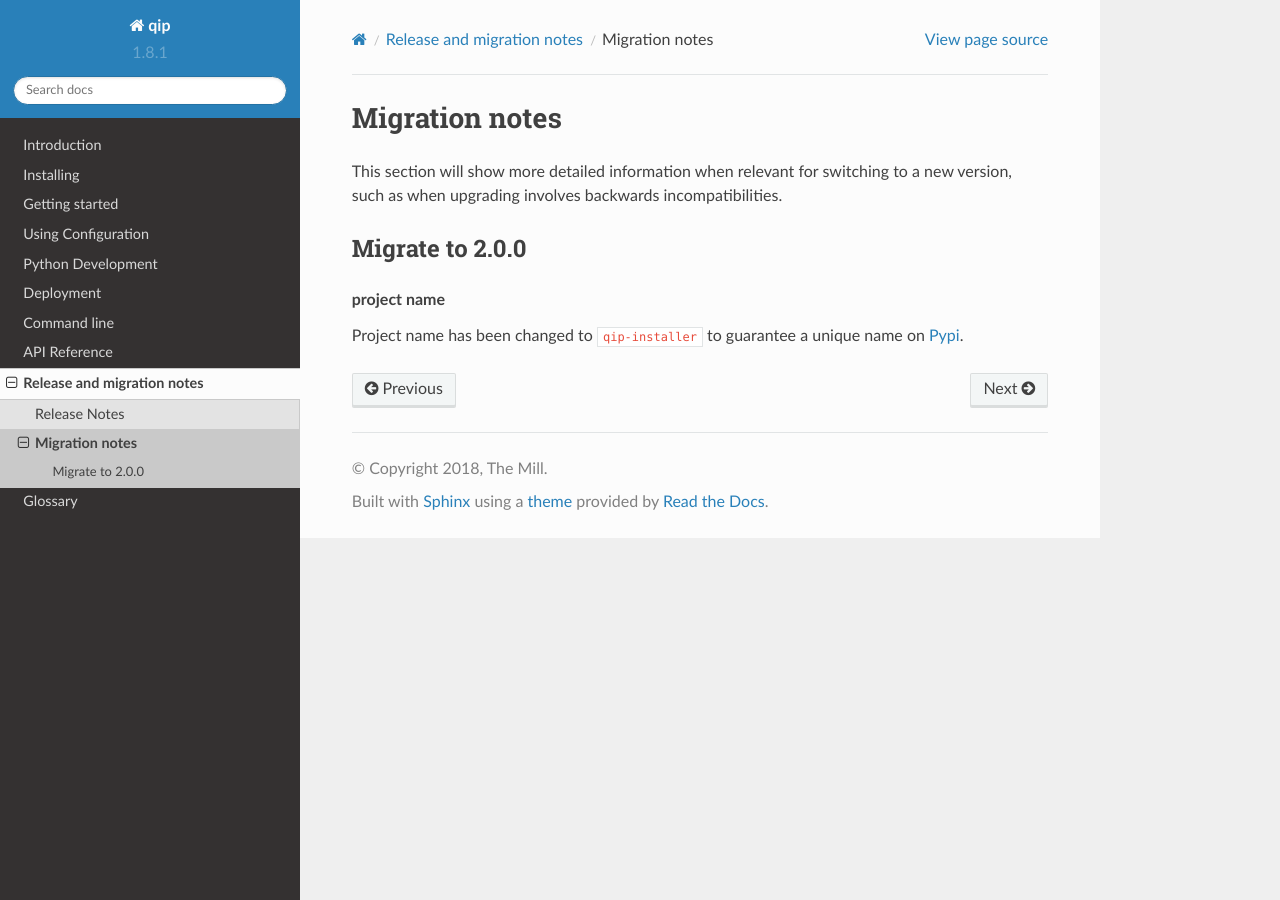
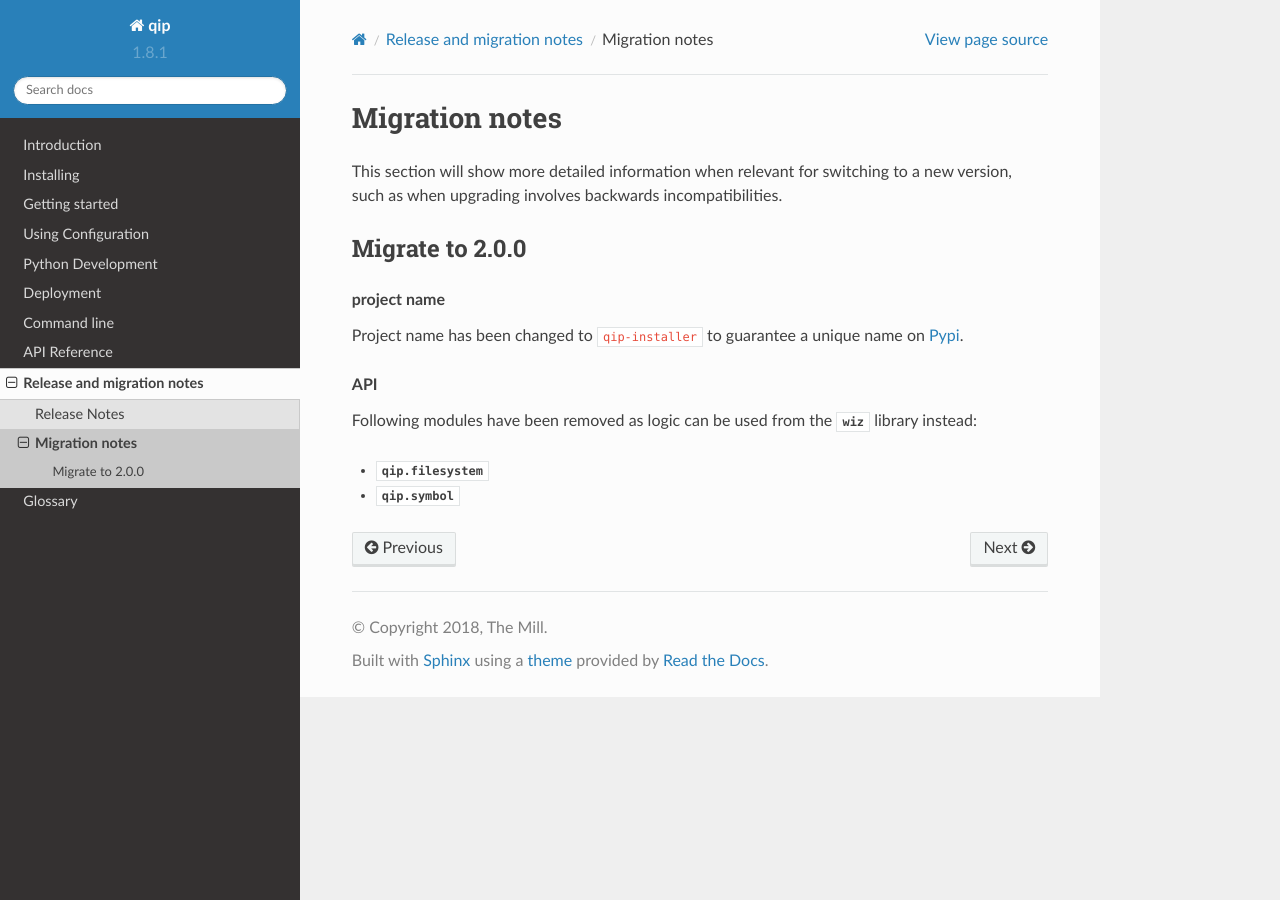
Before and after one commit to themill/qip, a Sphinx documentation site: the page built from doc/release/migration_notes.rst, in a window 1280 px wide. Built offline with Sphinx 7.4.7 and the Read the Docs theme 2.0.0, drawn with Linux system fonts in a browser that asks for light colours.

Commit message:
Added migration note

```diff
--- a/doc/release/migration_notes.rst
+++ b/doc/release/migration_notes.rst
@@ -16,3 +16,11 @@ Migrate to 2.0.0
 
 Project name has been changed to ``qip-installer`` to guarantee a unique name on
 `Pypi <https://pypi.org/>`_.
+
+.. rubric:: API
+
+Following modules have been removed as logic can be used from the :mod:`wiz`
+library instead:
+
+* :mod:`qip.filesystem`
+* :mod:`qip.symbol`
```
